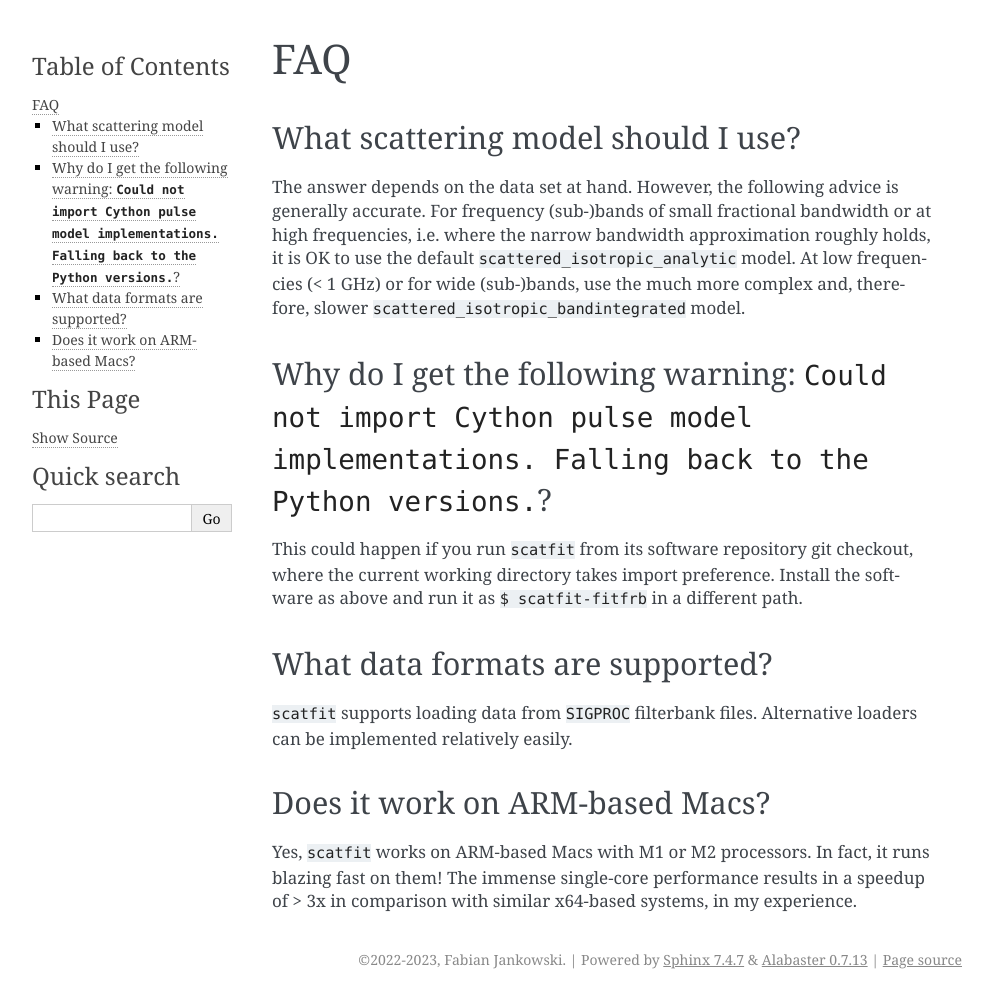
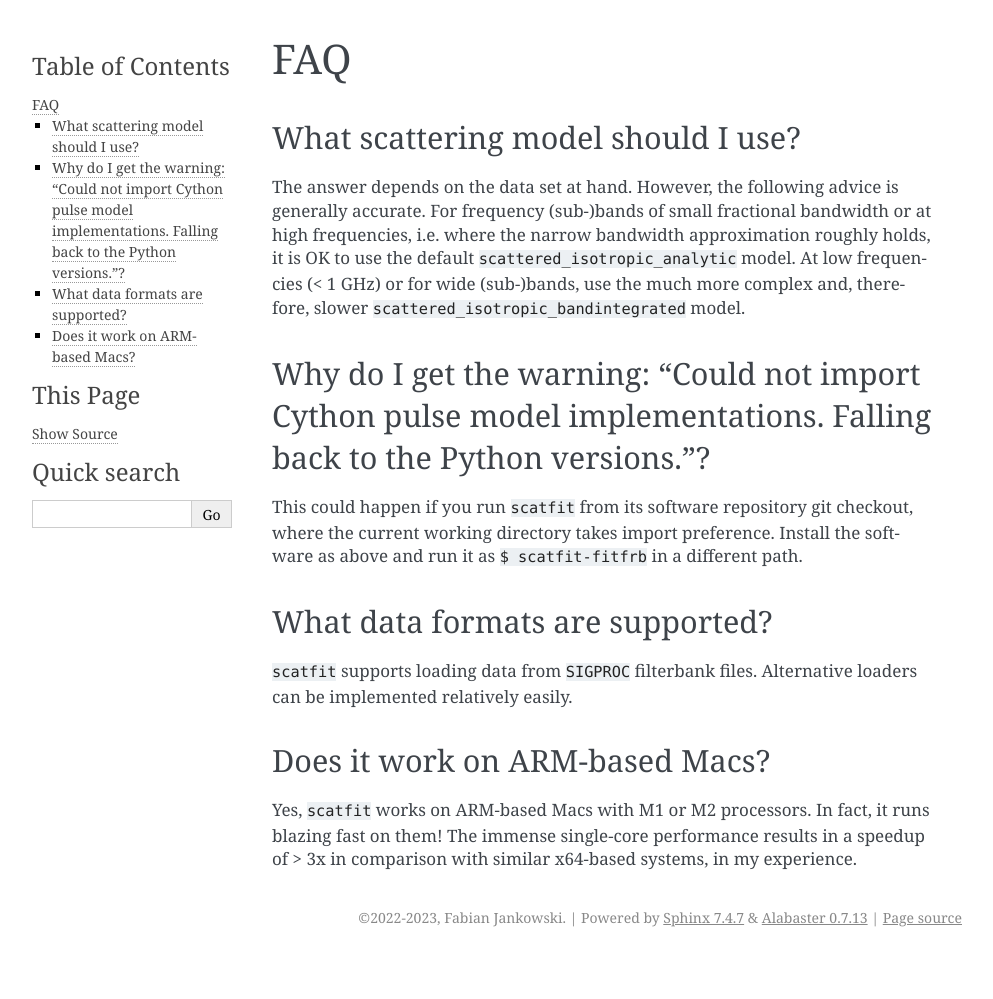
Before and after one commit to fjankowsk/scatfit, a Sphinx documentation site: the page built from docs/FAQ.md, in a window 1280 px wide. Shown: the whole page, without its empty margins (148-1141 px from the left). Built offline with Sphinx 7.4.7, drawn with Linux system fonts in a browser that asks for light colours; after the commit the page ends 957 px from its top, so only the background shows below that.

Commit message:
Tweak the text.

```diff
--- a/docs/FAQ.md
+++ b/docs/FAQ.md
@@ -4,7 +4,7 @@
 
 The answer depends on the data set at hand. However, the following advice is generally accurate. For frequency (sub-)bands of small fractional bandwidth or at high frequencies, i.e. where the narrow bandwidth approximation roughly holds, it is OK to use the default `scattered_isotropic_analytic` model. At low frequencies (< 1 GHz) or for wide (sub-)bands, use the much more complex and, therefore, slower `scattered_isotropic_bandintegrated` model.
 
-## Why do I get the following warning: `Could not import Cython pulse model implementations. Falling back to the Python versions.`? ##
+## Why do I get the warning: "Could not import Cython pulse model implementations. Falling back to the Python versions."? ##
 
 This could happen if you run `scatfit` from its software repository git checkout, where the current working directory takes import preference. Install the software as above and run it as `$ scatfit-fitfrb` in a different path.
 
```
